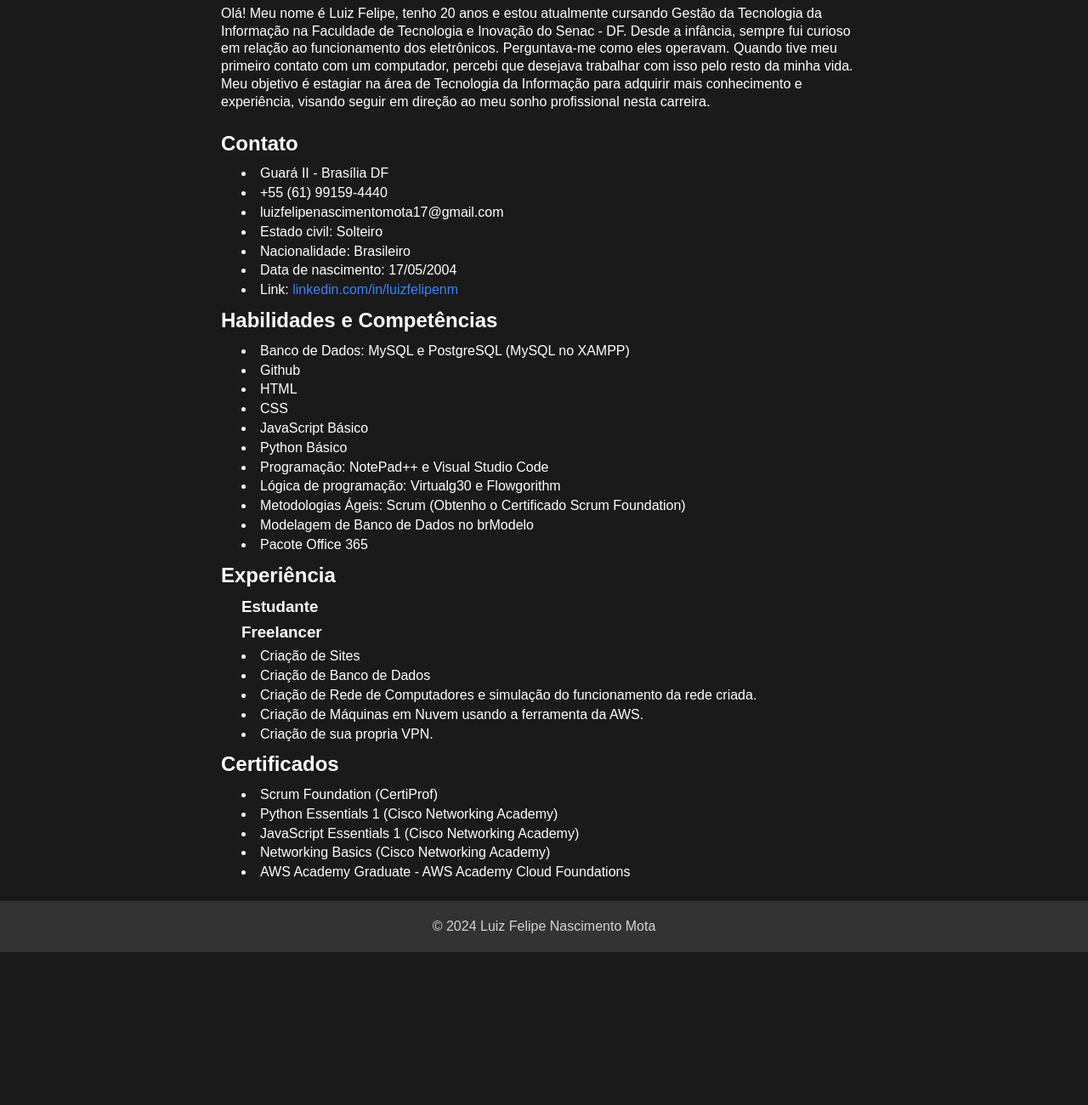
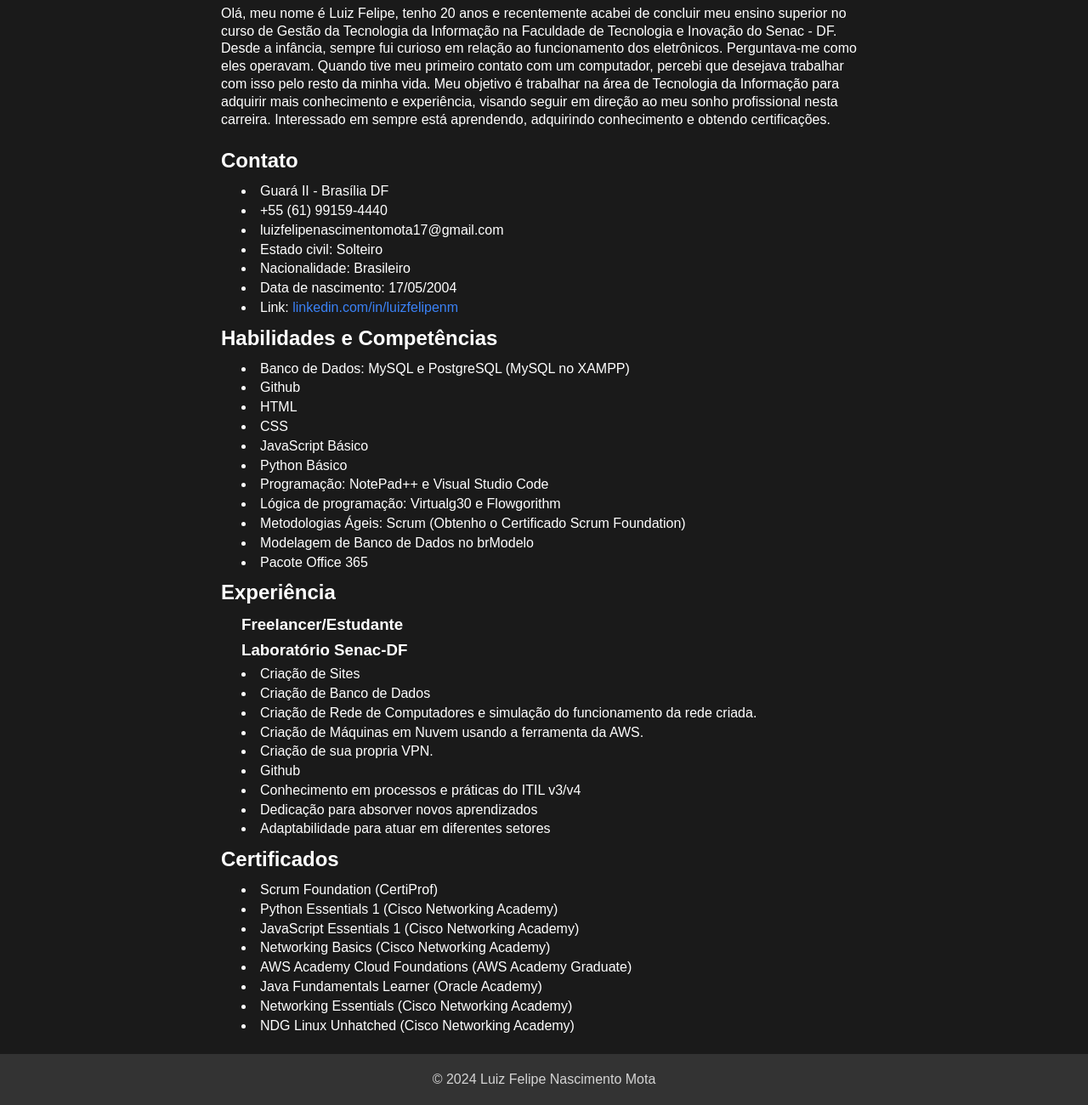
Before and after one commit to luizfelipenm/portifolio2024, a plain HTML site: page index.html in a window 1280 px wide. Shown: the part 338-1638 px from the top of the page at 85% size. Before the commit the page ends 1458 px from the top, so only its background shows below. Drawn offline with Linux system fonts and the light colour scheme.

Commit message:
Update index.html

```diff
--- a/index.html
+++ b/index.html
@@ -17,11 +17,16 @@
   <div class="container">
     <h2>Sobre mim</h2>
     <p>
-      Olá! Meu nome é Luiz Felipe, tenho 20 anos e estou atualmente cursando Gestão da Tecnologia da Informação na
-      Faculdade de Tecnologia e Inovação do Senac - DF. Desde a infância, sempre fui curioso em relação ao funcionamento
-      dos eletrônicos. Perguntava-me como eles operavam. Quando tive meu primeiro contato com um computador, percebi que
-      desejava trabalhar com isso pelo resto da minha vida. Meu objetivo é estagiar na área de Tecnologia da Informação
-      para adquirir mais conhecimento e experiência, visando seguir em direção ao meu sonho profissional nesta carreira.
+      Olá, meu nome é Luiz Felipe, tenho 20 anos e recentemente acabei de
+      concluir meu ensino superior no curso de Gestão da Tecnologia da
+      Informação na Faculdade de Tecnologia e Inovação do Senac - DF. Desde a
+      infância, sempre fui curioso em relação ao funcionamento dos eletrônicos.
+      Perguntava-me como eles operavam. Quando tive meu primeiro contato
+      com um computador, percebi que desejava trabalhar com isso pelo resto da
+      minha vida. Meu objetivo é trabalhar na área de Tecnologia da Informação
+      para adquirir mais conhecimento e experiência, visando seguir em direção
+      ao meu sonho profissional nesta carreira. Interessado em sempre está
+      aprendendo, adquirindo conhecimento e obtendo certificações.
     </p>
     <h2>Contato</h2>
     <ul>
@@ -49,13 +54,17 @@
     </ul>
     <h2>Experiência</h2>
     <ul>
-      <h3>Estudante</h3>
-      <h3>Freelancer</h3>
+      <h3>Freelancer/Estudante</h3>
+      <h3>Laboratório Senac-DF</h3>
       <li>Criação de Sites</li>
       <li>Criação de Banco de Dados</li>
       <li>Criação de Rede de Computadores e simulação do funcionamento da rede criada.</li>
       <li>Criação de Máquinas em Nuvem usando a ferramenta da AWS.</li>
       <li>Criação de sua propria VPN.</li>
+      <li>Github</li>
+      <li>Conhecimento em processos e práticas do ITIL v3/v4</li>
+      <li>Dedicação para absorver novos aprendizados</li>
+      <li>Adaptabilidade para atuar em diferentes setores</li>
     </ul>
     <h2>Certificados</h2>
     <ul>
@@ -63,7 +72,10 @@
       <li>Python Essentials 1 (Cisco Networking Academy)</li>
       <li>JavaScript Essentials 1 (Cisco Networking Academy)</li>
       <li>Networking Basics (Cisco Networking Academy)</li>
-      <li>AWS Academy Graduate - AWS Academy Cloud Foundations</li>
+      <li> AWS Academy Cloud Foundations (AWS Academy Graduate)</li>
+      <li>Java Fundamentals Learner (Oracle Academy)</li>
+      <li>Networking Essentials (Cisco Networking Academy)</li>
+      <li>NDG Linux Unhatched (Cisco Networking Academy)</li>
     </ul>
   </div>
   <footer>
```
